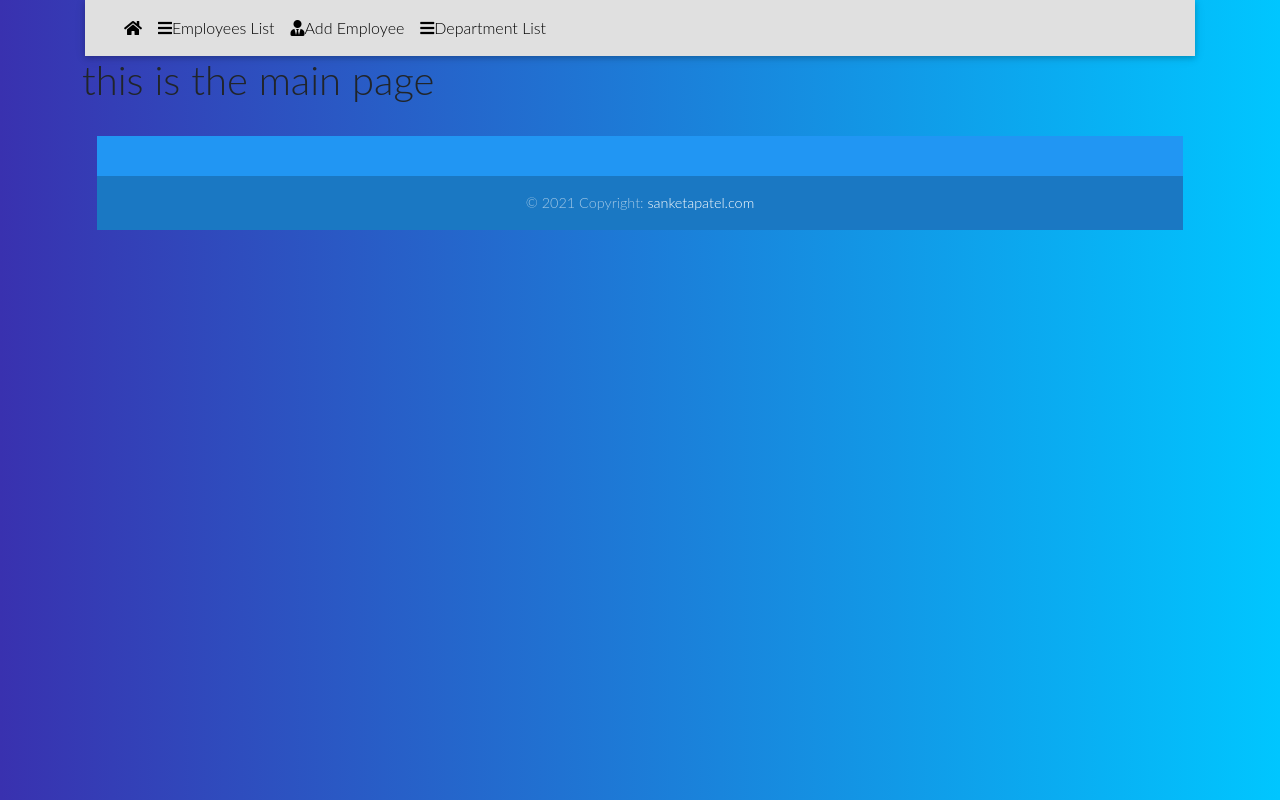
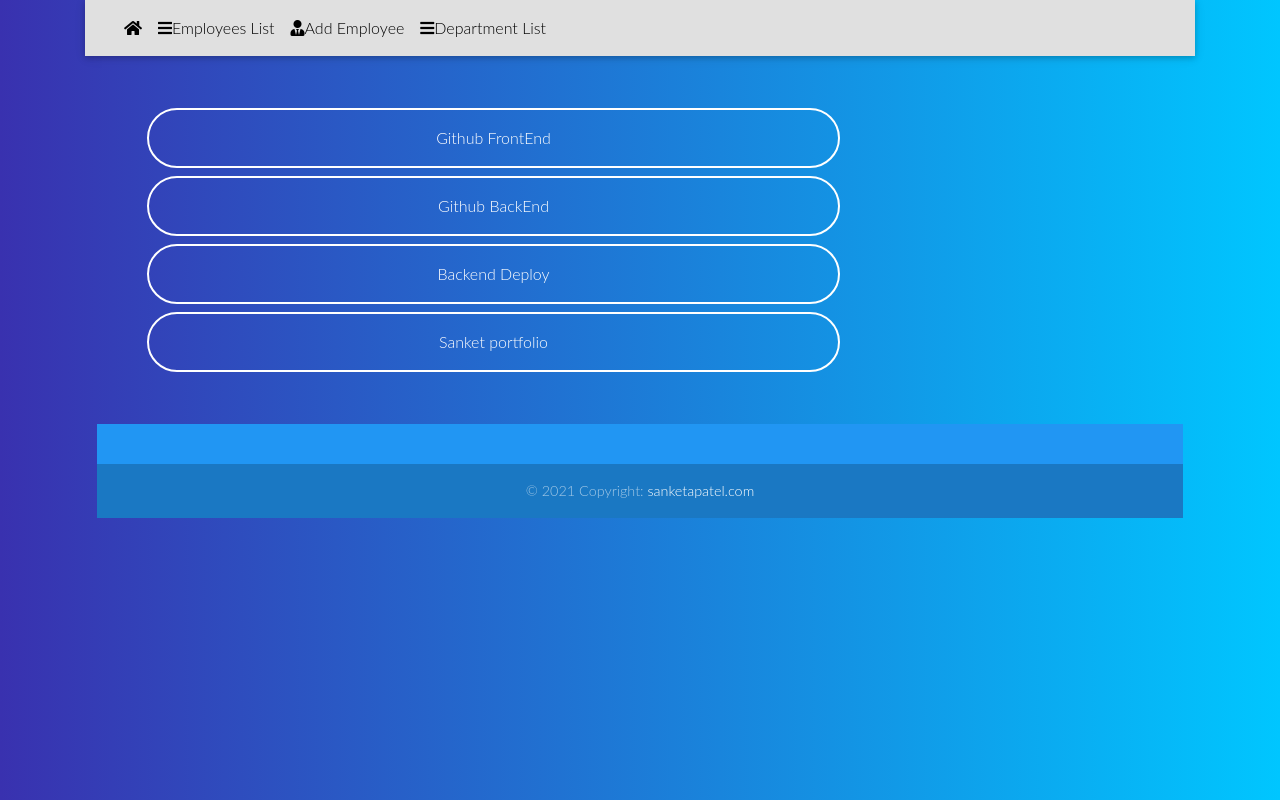
Before and after one commit to sanketAPatel/mernFE, a React (Create React App) app: page / in a window 1280 px wide. Built offline with nearby package versions, Linux system fonts and the light colour scheme.

Commit message:
index page added

```diff
--- a/src/App.js
+++ b/src/App.js
@@ -24,7 +24,7 @@ import DepartmentsUpdate from './departments/views/update'
 import DepartmentsCreate from './departments/views/create'
 import DepartmentsList from './departments/views/list'
 import DepartmentsShow from './departments/views/show'
-
+import HomePage from "./common/components/HomePage";
 
 
 
@@ -42,7 +42,17 @@ function App() {
                <Switch>
 
                    <Route path="/" exact >
-                            <h1>this is the  main page </h1>
+                       <div className="container">
+                           <div className="row">
+                                    <HomePage/>
+                               <div className="col-12">
+                                   <br></br>
+
+
+
+                               </div>
+                           </div>
+                       </div>
                    </Route>
 
                    <Route path='/employees' exact>
--- a/src/common/components/Footer.js
+++ b/src/common/components/Footer.js
@@ -24,7 +24,7 @@ const Footer =()=>{
                         </MDBContainer>
                         <div className="footer-copyright text-center py-3">
                             <MDBContainer fluid>
-                                &copy; {new Date().getFullYear()} Copyright: <a href="https://www.sanketapatel.com"> sanketapatel.com </a>
+                                &copy; {new Date().getFullYear()} Copyright: <a href="http://www.sanketapatel.com"> sanketapatel.com </a>
                             </MDBContainer>
                         </div>
                     </MDBFooter>
--- /dev/null
+++ b/src/common/components/HomePage.js
@@ -0,0 +1,27 @@
+import React  from "react";
+import 'bootstrap/dist/css/bootstrap.css'
+import '../components/Homepage.css'
+
+
+const HomePage=()=>{
+
+    return(
+        <div className='container'>
+            <div className='row h-100 mr-lg-5 ml-lg-5'>
+                <br></br>
+                <div class="links mt-5">
+                    <a href="https://github.com/sanketAPatel/mernFE" class="button" target="blank">Github FrontEnd</a><br/>
+                <a href="https://github.com/sanketAPatel/mernBE" class="button" target="blank">Github BackEnd</a><br/>
+            <a href="https://mernbe.herokuapp.com/api/employees" class="button" target="blank">Backend Deploy</a><br/>
+            <a href="http://sanketapatel.com" class="button" target="blank">Sanket portfolio</a><br/>
+
+</div>
+
+            </div>
+        </div>
+    );
+
+
+}
+
+export  default  HomePage
--- /dev/null
+++ b/src/common/components/Homepage.css
@@ -0,0 +1,31 @@
+body{
+    background: -webkit-linear-gradient(left, #3931af, #00c6ff);
+}
+
+img {
+    border-radius: 50%;
+    width: 100px;
+}
+
+.button {
+    background-color: transparent;
+    color: white;
+    border: 2px solid white;
+    border-radius: 50px;
+    width: 70%;
+    padding: 16px 32px;
+    text-align: center;
+    text-decoration: none;
+    display: inline-block;
+    font-size: 16px;
+    margin: 4px 2px;
+    transition-duration: 0.4s;
+    cursor: pointer;
+}
+
+.button:hover {
+    background-color: white;
+    text-decoration: none;
+    border: 1px solid white;
+    color: purple;
+}
--- a/src/departments/components/DataTable.js
+++ b/src/departments/components/DataTable.js
@@ -11,14 +11,12 @@ if(props.dataTable.length >0){
 
             <div className="col-12">
                 <br></br>
-                <Table >
+                <Table  striped bordered hover>
                     <thead>
-
                     <tr><td>Name</td>
                         <td>Location</td>
                     </tr>
                     </thead>
-
                     {
                         props.dataTable.map(department =>{
                         return(
```
